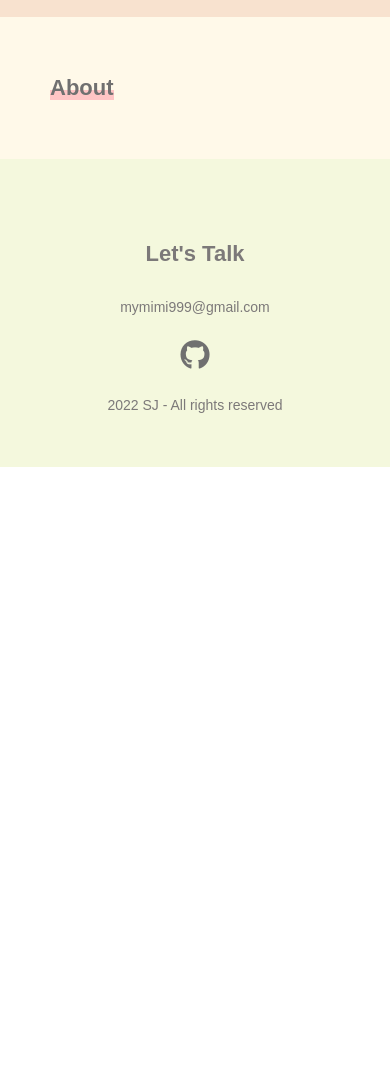
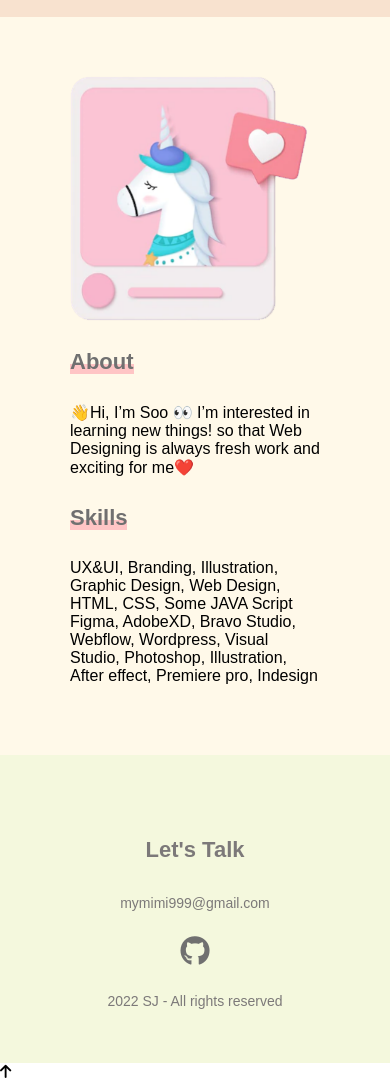
Before and after one commit to lee00682/mimisoo, a plain HTML site: page index.html in a window 390 px wide. Shown: the part 1655-2736 px from the top of the page. Before the commit the page ends 2122 px from the top, so only its background shows below. Drawn offline with Linux system fonts and the light colour scheme; a web font is replaced by a local one.

Commit message:
Html: About

```diff
--- a/index.html
+++ b/index.html
@@ -109,12 +109,16 @@
     </section>
     <!-- About -->
     <section id="about">
-        <h2><span class="mthick__underine">About</span></h2>
+
         <div class="about__contents">
-            <div class="about__left"></div>
+            <div class="about__left"><img src="imgs/socialmedia.png" alt="" class="about__img"/></div>
             <div class="about__right">
-                <div class="about__info"></div>
-                <div class="about__skills"></div>
+                <h2><span class="mthick__underine">About</span></h2>
+                <div class="about__info">👋Hi, I’m Soo 👀 I’m interested in learning new things! so that Web Designing is always fresh work and exciting for me❤️</div>
+                <h2><span class="mthick__underine">Skills</span></h2>
+                <div class="about__skills">
+                    UX&UI, Branding, Illustration, Graphic Design, Web Design, HTML, CSS, Some JAVA Script<br/>
+                    Figma, AdobeXD, Bravo Studio, Webflow, Wordpress, Visual Studio, Photoshop, Illustration, After effect, Premiere pro, Indesign</div>
             </div>
         </div>
     </section>
@@ -131,6 +135,11 @@
           2022 SJ - All rights reserved
         </p>
     </section>
+
+    <!-- Arrow up -->
+    <button class="arrow-up">
+        <i class="fa-solid fa-arrow-up"></i>
+    </button>
 </body>
 
 </html>
--- a/style.css
+++ b/style.css
@@ -341,13 +341,51 @@ p {
 
 
 
-
+/* About */
 
 
  #about{
      background-color: var(--color-beige);
      padding: 50px;
  }
+
+
+ .about__contents {
+     margin: auto;
+     width: 100%;
+     display: flex;
+     justify-content: center;
+
+ }
+ .about__left {
+
+ }
+
+ .about__right {
+     padding: 0 20px;
+ }
+
+ .about__img {
+    margin-right: 20px;
+    width: 250px;
+    height: 270px;
+ }
+
+ .about__info {
+     padding: 20px 0;
+     max-width: 500px;
+ }
+
+ .about__skills {
+    padding: 20px 0px;
+    max-width: 500px;
+ }
+
+
+
+
+
+
  #contact {
      background-color: var(--color-light-green);
      padding: 50px;
@@ -417,6 +455,30 @@ p {
     .project {
         margin: 10px 10px 0px 10px;
     }
+
+
+   /* About */
+
+   .about__left {
+       text-align: center;
+   }
+
+   .about__img {
+    width: 250px;
+    height: 270px;
+ }
+
+   .about__contents {
+    margin: auto;
+    width: 100%;
+    display: flex;
+    justify-content: center;
+    flex-direction: column;
+
+}
+
+
+
 
 /*Contact*/
 #contact {
@@ -499,4 +561,5 @@ transition: all var(--animation-duration) ease-in;
     }
 
 
+
 }
```
